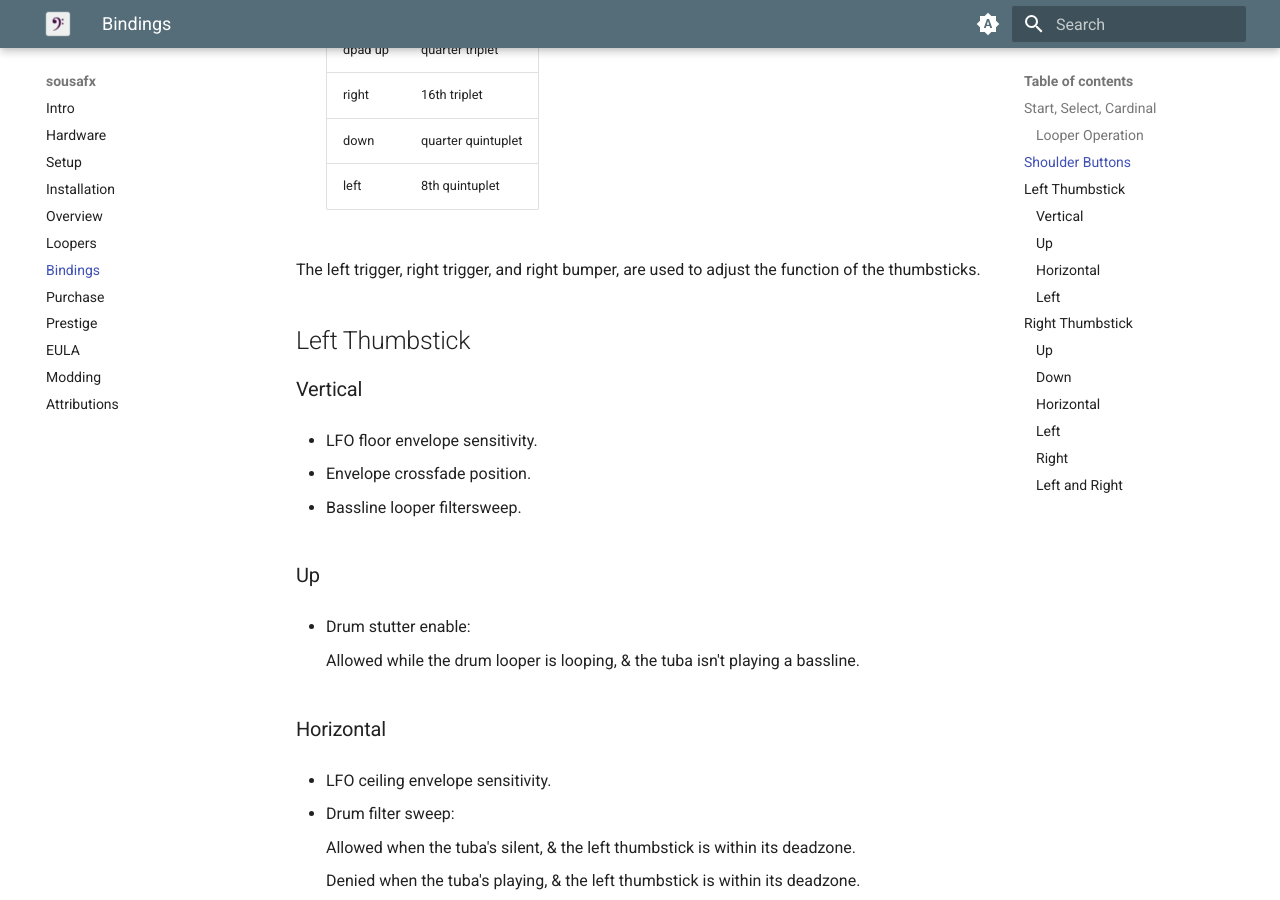
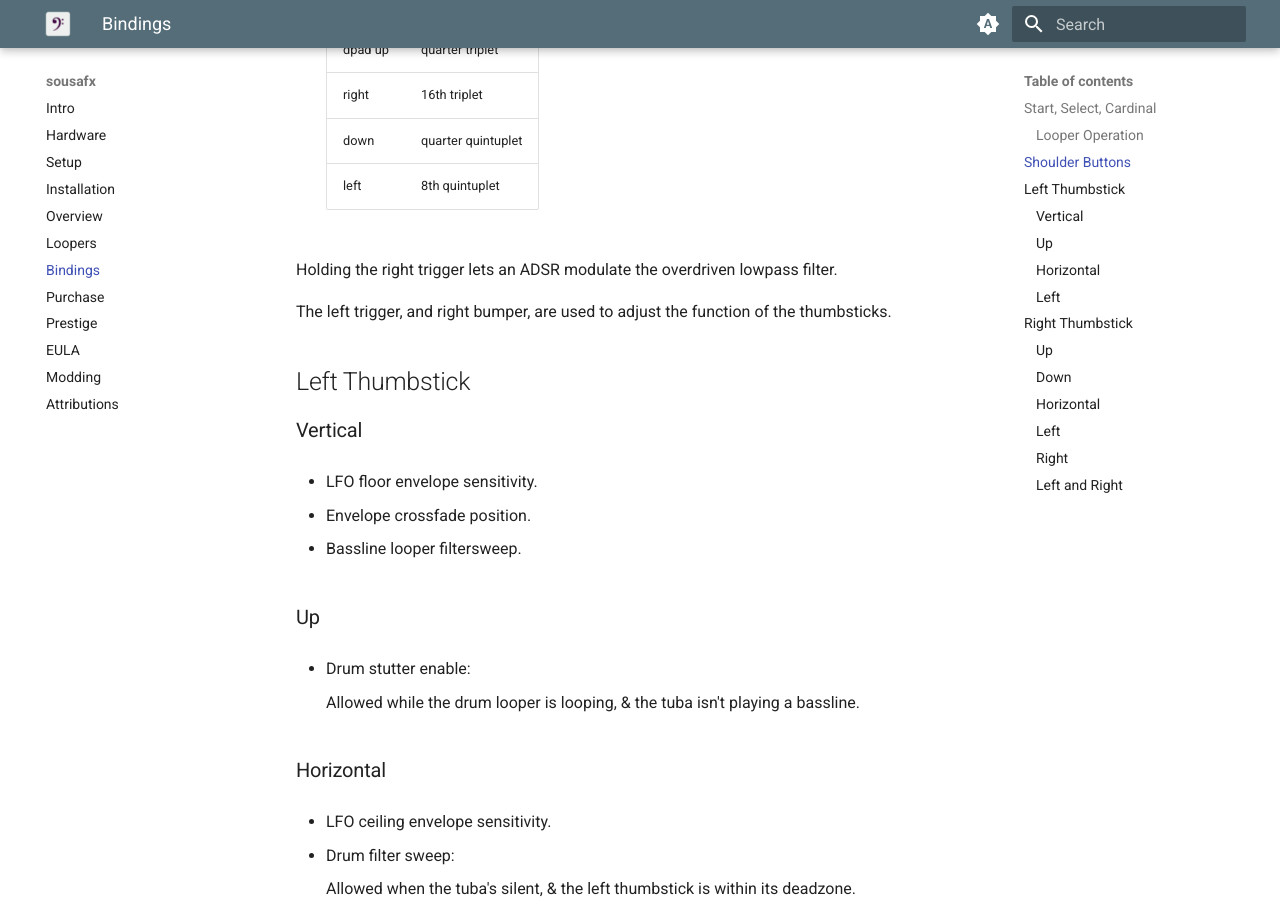
Before and after one commit to Sousastep/SousaFX-rnbo-docs, an MkDocs documentation site: the page built from docs/bindings.md, in a window 1280 px wide and 900 px high, scrolled down 3125 px. Built offline with MkDocs 1.6.1 and Material for MkDocs 9.7.7, drawn with Linux system fonts in a browser that asks for light colours; the version menu is left out; some of the changed text lies outside the part shown.

Commit message:
add adsr and q to bindings

```diff
--- a/docs/bindings.md
+++ b/docs/bindings.md
@@ -117,8 +117,9 @@
 	| left		| 8th quintuplet |
 
 
+Holding the right trigger lets an ADSR modulate the overdriven lowpass filter.
 
-The left trigger, right trigger, and right bumper, are used to adjust the function of the thumbsticks.
+The left trigger, and right bumper, are used to adjust the function of the thumbsticks.
 
 ## Left Thumbstick
 
@@ -212,6 +213,8 @@
 
 - Bassline delay send, and solo delay send.
 
+- Lowpass filter resonance boost.
+
 ### Right
 
 - Main reverb send.
```
